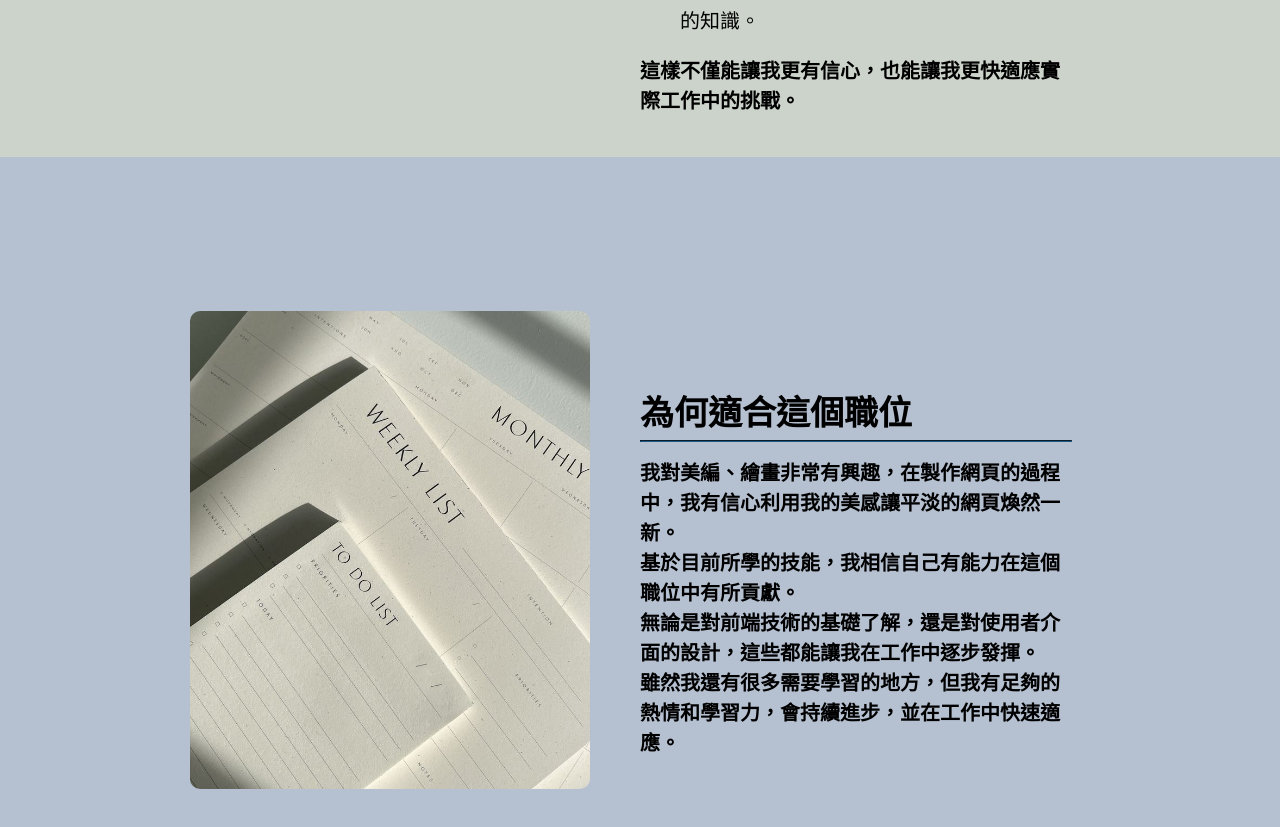
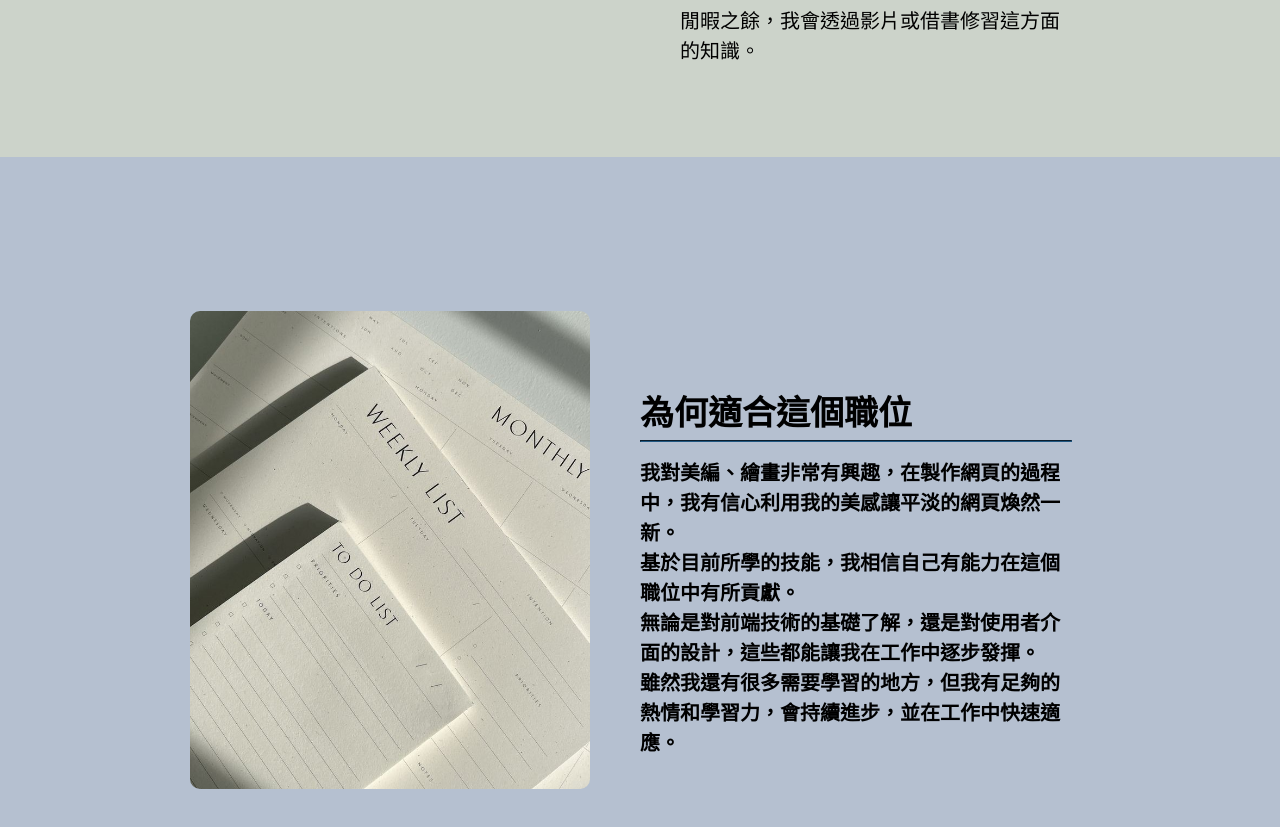
Before and after one commit to kawa0929/Vercel_work_assignment, a plain HTML site: page resume.html in a window 1280 px wide. Shown: the part 3043-3870 px from the top of the page. Drawn offline with Linux system fonts and the light colour scheme.

Commit message:
應該是最後

```diff
--- a/resume.html
+++ b/resume.html
@@ -311,9 +311,6 @@
 	                <li><b style="color:#8D77AB">學習Vue.js前端框架➢</b> 這次做網頁的經驗，讓我更能感受到如果沒有規劃好程式就很容易導致效能下降。因此我需要學習前端框架，讓我以後做網頁能花更少時間並提升效能。</li>
 	                <li><b style="color:#8D77AB">學習Adobe Illustrator(AI)➢</b> 身為創作者必備工具之一，在工作上是絕對的加分項，利用閒暇之餘，我會透過影片或借書修習這方面的知識。</li>
 	            </ul>
-	            <b class="content-text">
-	                這樣不僅能讓我更有信心，也能讓我更快適應實際工作中的挑戰。
-	            </b>
 	        </div>
 	    </div>
 	</section>
```
